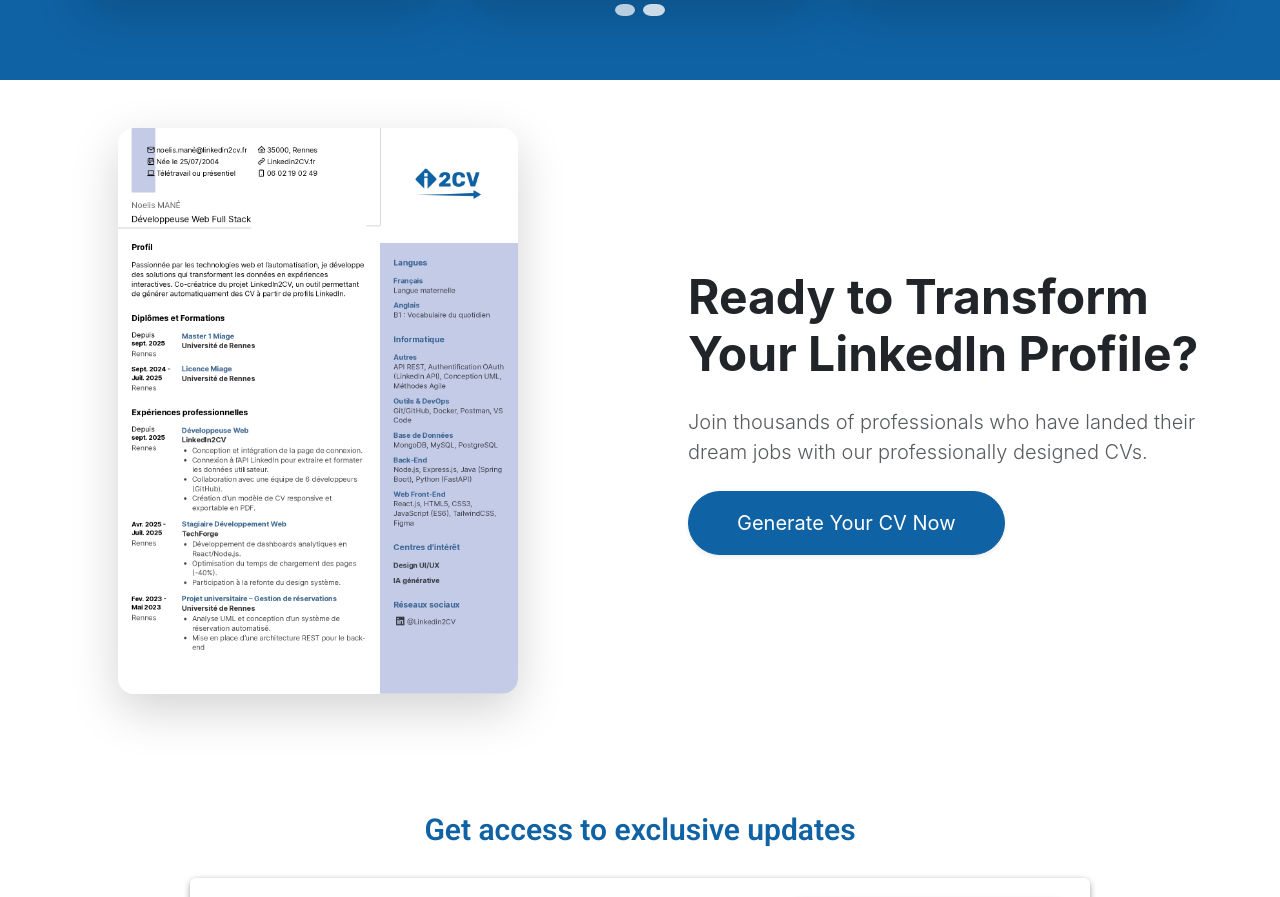
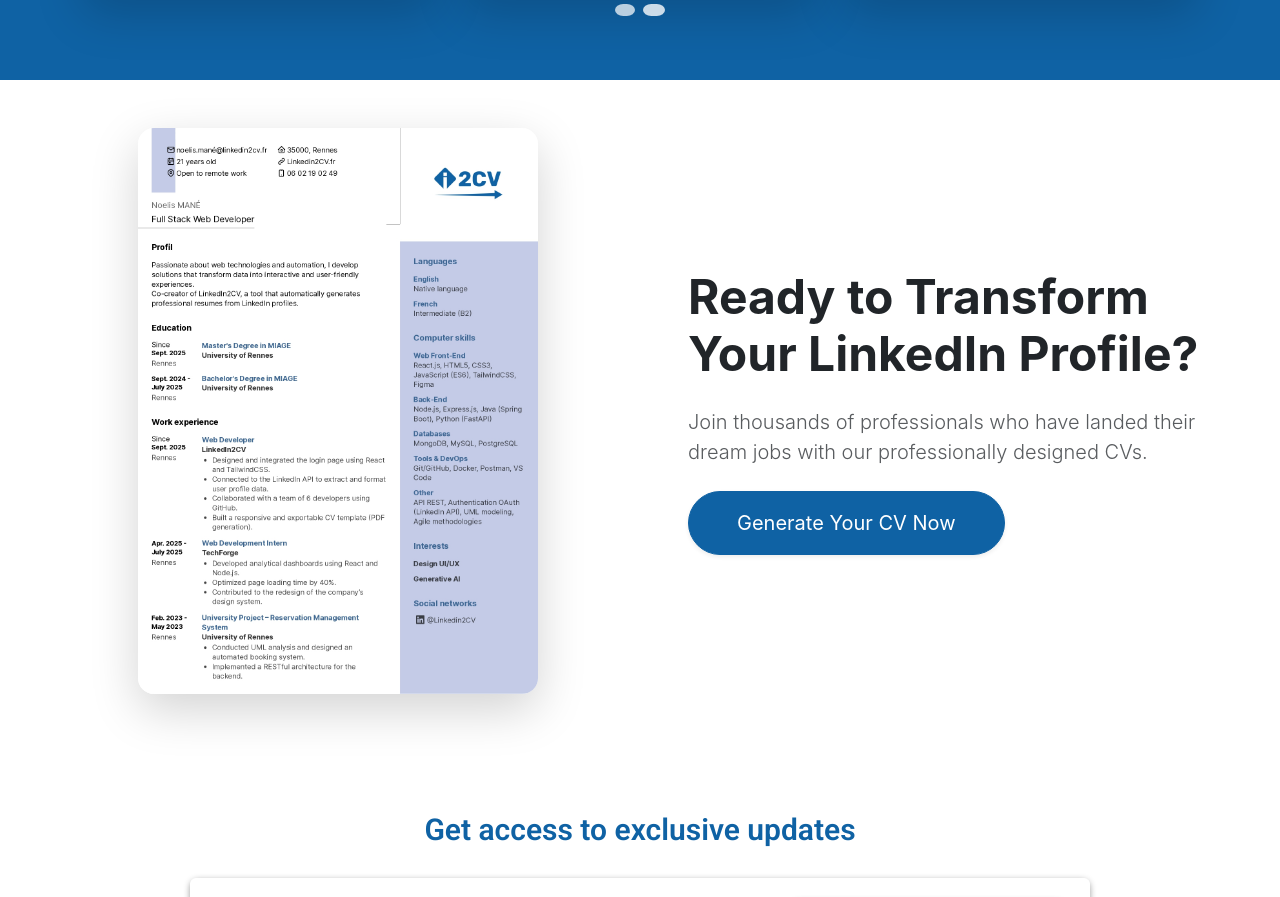
Before and after one commit to Projet-PDL/Frontend, a Vue app: page / in a window 1280 px wide. Shown: the part 2484-3381 px from the top of the page. Built offline with nearby package versions, Linux system fonts and the light colour scheme; the HTML template or start-up script is replaced by a standard one.

Commit message:
Changement d'affichage cv

```diff
--- a/src/components/TheWelcome.vue
+++ b/src/components/TheWelcome.vue
@@ -355,10 +355,10 @@
         <div class="row align-items-center g-4">
           <div class="col-lg-6 mb-4 mb-lg-0">
             <img
-              src="@/assets/images/CV/CV_Login_FR.jpg"
+              src="@/assets/images/CV/CV_Login_EN.jpg"
               alt="CV Example"
               class="img-fluid rounded-4 shadow-lg w-100"
-              style="max-height: 600px;  max-width: 400px;  margin-left: 70px;"
+              style="max-height: 600px;  max-width: 400px;  margin-left: 90px;"
             />
 
           </div>
```
